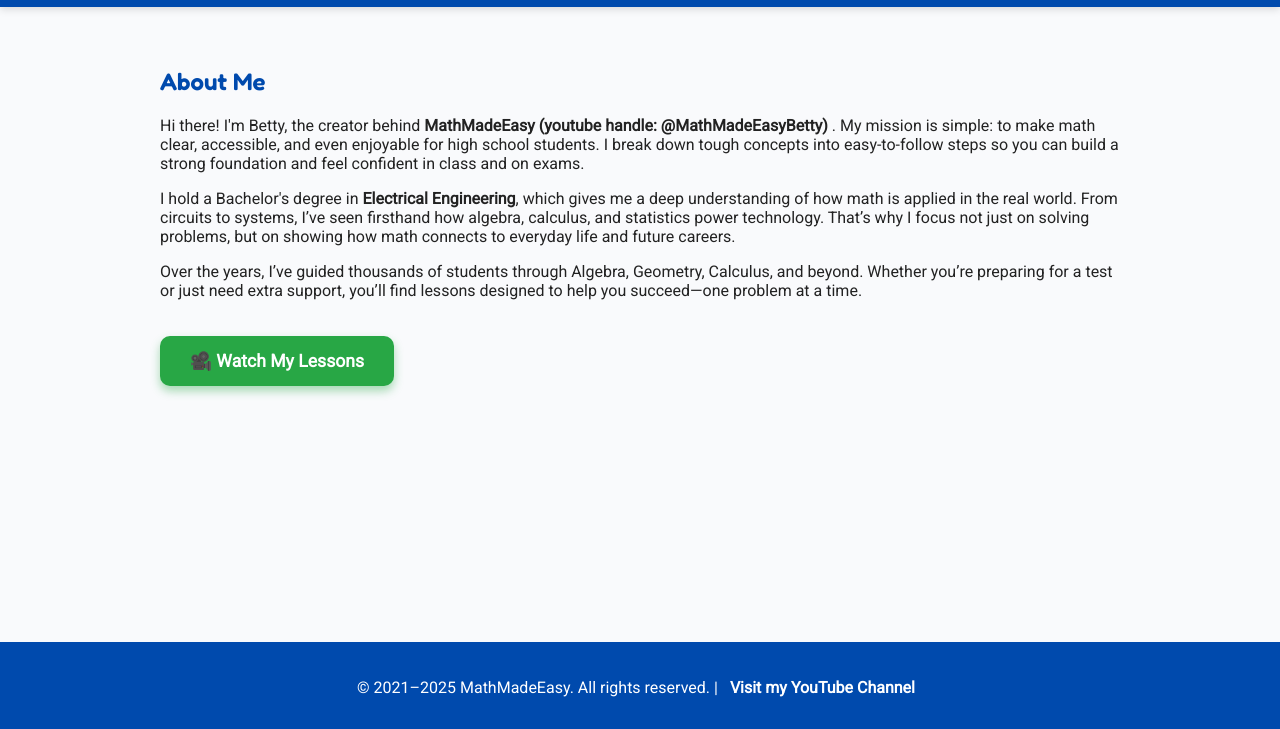
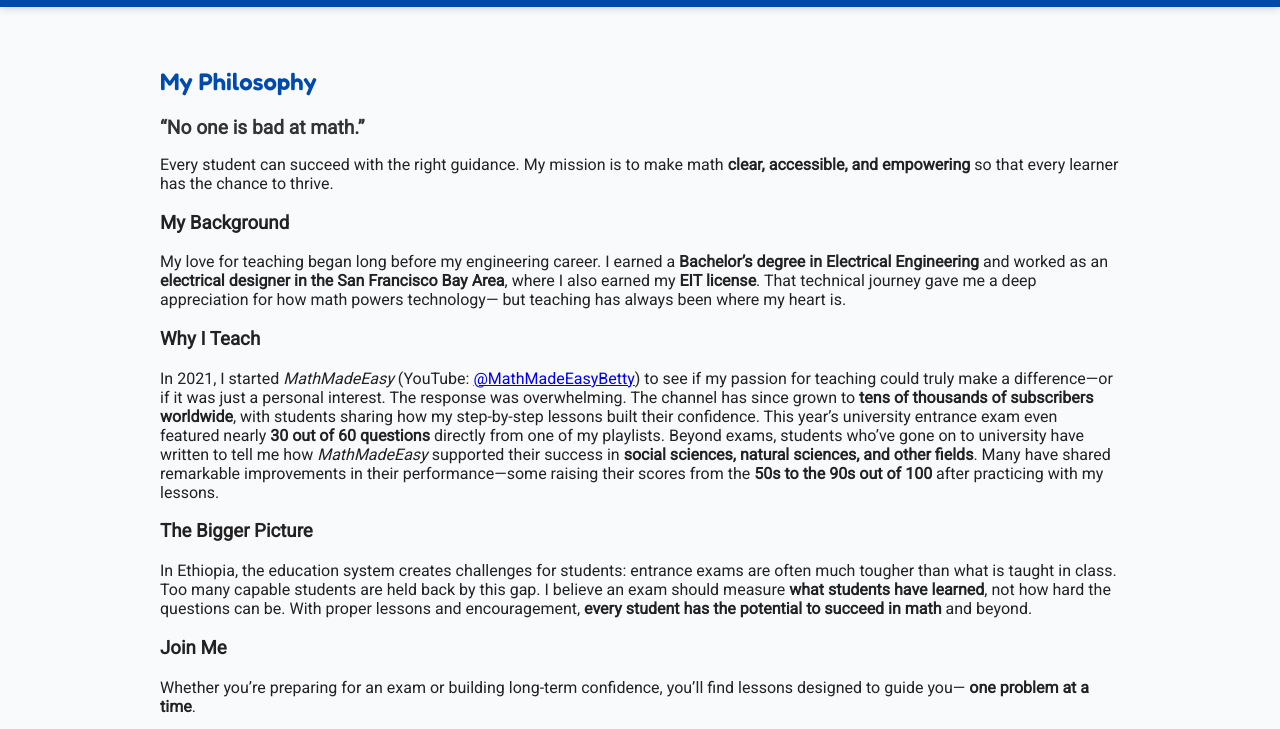
Before and after one commit to BethGmariam/mathmadeeasy, a plain HTML site: page index.html in a window 1280 px wide. Both pictures are taken after a click on the link "About". Shown: the part 67-796 px from the top of the page. Drawn offline with Linux system fonts and the light colour scheme.

Commit message:
bout section updated

```diff
--- a/index.html
+++ b/index.html
@@ -647,28 +647,52 @@ nav ul li a.active {
 
 <!-- ABOUT -->
 <section id="about">
-        <h2>About Me</h2>
-        <p>
-          Hi there! I'm Betty, the creator behind
-          <strong> MathMadeEasy (youtube handle: @MathMadeEasyBetty) </strong>. My mission is simple: to make math
-          clear, accessible, and even enjoyable for high school students. I
-          break down tough concepts into easy-to-follow steps so you can build a
-          strong foundation and feel confident in class and on exams.
+  <h2>My Philosophy</h2>
+  <p style="font-size: 1.2em; font-weight: bold; margin: 1rem 0; color: #333;">
+    “No one is bad at math.”
   </p>
   <p>
-          I hold a Bachelor's degree in <strong>Electrical Engineering</strong>,
-          which gives me a deep understanding of how math is applied in the real
-          world. From circuits to systems, I’ve seen firsthand how algebra,
-          calculus, and statistics power technology. That’s why I focus not just
-          on solving problems, but on showing how math connects to everyday life
-          and future careers.
+    Every student can succeed with the right guidance. My mission is to make math
+    <strong>clear, accessible, and empowering</strong> so that every learner has the chance to thrive.
   </p>
+
+  <h3>My Background</h3>
   <p>
-          Over the years, I’ve guided thousands of students through Algebra,
-          Geometry, Calculus, and beyond. Whether you’re preparing for a test or
-          just need extra support, you’ll find lessons designed to help you
-          succeed—one problem at a time.
+    My love for teaching began long before my engineering career. I earned a
+    <strong>Bachelor’s degree in Electrical Engineering</strong> and worked as an
+    <strong>electrical designer in the San Francisco Bay Area</strong>, where I also earned my
+    <strong>EIT license</strong>. That technical journey gave me a deep appreciation for how math powers technology—
+    but teaching has always been where my heart is.
   </p>
+
+  <h3>Why I Teach</h3>
+  <p>
+    In 2021, I started <em>MathMadeEasy</em> (YouTube:
+    <a href="https://youtube.com/@MathMadeEasyBetty" target="_blank">@MathMadeEasyBetty</a>)
+    to see if my passion for teaching could truly make a difference—or if it was just a personal interest.
+    The response was overwhelming. The channel has since grown to
+    <strong>tens of thousands of subscribers worldwide</strong>, with students sharing how my step-by-step lessons built their confidence.
+    This year’s university entrance exam even featured nearly <strong>30 out of 60 questions</strong> directly from one of my playlists.
+    Beyond exams, students who’ve gone on to university have written to tell me how <em>MathMadeEasy</em> supported their success in
+    <strong>social sciences, natural sciences, and other fields</strong>. Many have shared remarkable improvements in their performance—some raising their scores
+    from the <strong>50s to the 90s out of 100</strong> after practicing with my lessons.
+  </p>
+
+  <h3>The Bigger Picture</h3>
+  <p>
+    In Ethiopia, the education system creates challenges for students: entrance exams are often much tougher
+    than what is taught in class. Too many capable students are held back by this gap.
+    I believe an exam should measure <strong>what students have learned</strong>, not how hard the questions can be.
+    With proper lessons and encouragement, <strong>every student has the potential to succeed in math</strong> and beyond.
+  </p>
+
+  <h3>Join Me</h3>
+  <p>
+    Whether you’re preparing for an exam or building long-term confidence, you’ll find lessons designed to guide you—
+    <strong>one problem at a time</strong>.
+  </p>
+  <p><strong>👉 Join me on MathMadeEasy, and together we’ll make math simple—and maybe even enjoyable.</strong></p>
+
   <a
     href="https://www.youtube.com/@MathMadeEasyBetty"
     target="_blank"
@@ -678,6 +702,9 @@ nav ul li a.active {
     🎥 Watch My Lessons
   </a>
 </section>
+
+
+
 
 <!-- EXAM -->
 <section id="exam" style="max-width: 900px; margin: 40px auto; padding: 30px;">
```
Lines whose indentation alone changed are shown as unchanged.
